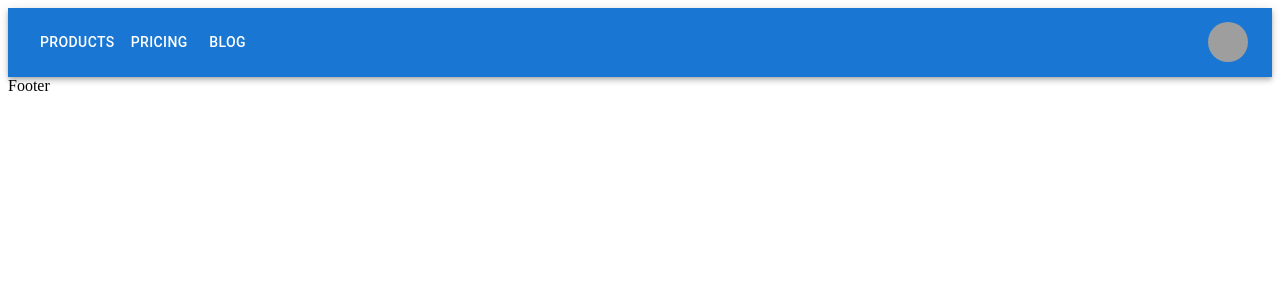
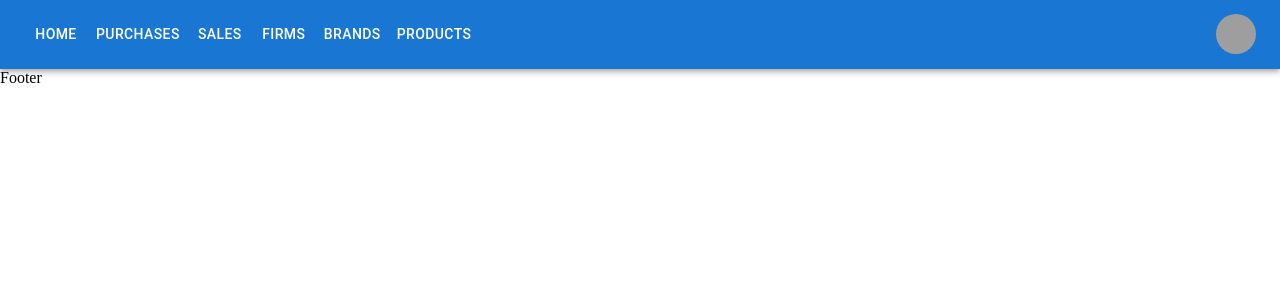
Before and after one commit to nurdoganbahadir/TypeScript-Stock-App, a React (Create React App) app: page /firms in a window 1280 px wide. Shown: the top 300 px of the page. Built offline with nearby package versions, Linux system fonts and the light colour scheme; grey boxes are pictures that could not be loaded.

Commit message:
navbar stillendirmesi yapıldı

```diff
--- a/src/components/Navbar.tsx
+++ b/src/components/Navbar.tsx
@@ -12,7 +12,7 @@ import Button from "@mui/material/Button";
 import Tooltip from "@mui/material/Tooltip";
 import MenuItem from "@mui/material/MenuItem";
 
-const pages = ["Products", "Pricing", "Blog"];
+const pages = ["Home", "Purchases", "Sales", "Firms", "Brands", "Products"];
 const settings = ["Profile", "Account", "Dashboard", "Logout"];
 
 function Navbar() {
--- /dev/null
+++ b/src/style/reset.css
@@ -0,0 +1,5 @@
+body {
+  margin: 0px;
+  padding: 0px;
+  box-sizing: border-box;
+}
```
Also changed, not shown: src/index.tsx (+4 -5 lines).
